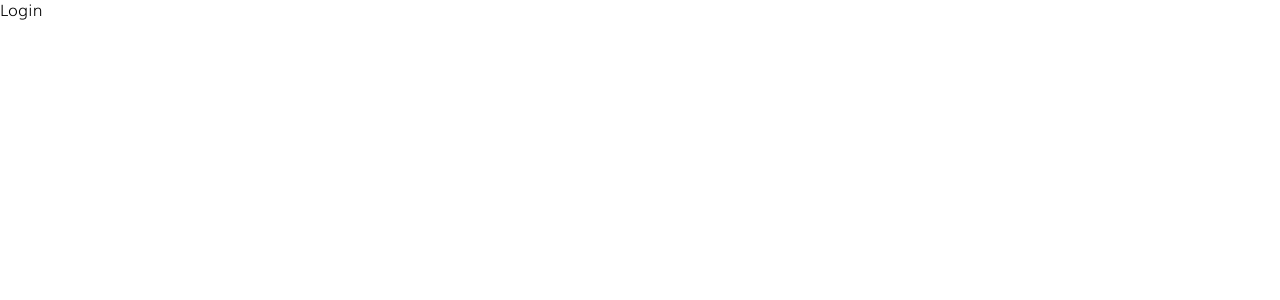
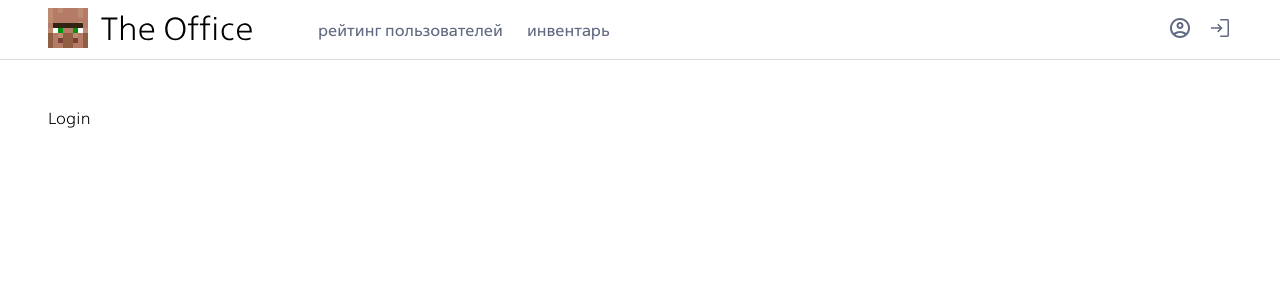
Before and after one commit to BlackKingWhitePawn/more.tech-frontend, a React (Create React App) app: page /login in a window 1280 px wide. Shown: the top 300 px of the page. Built offline with nearby package versions, Linux system fonts and the light colour scheme.

Commit message:
add header and layout

```diff
--- /dev/null
+++ b/src/components/Header/Header.scss
@@ -0,0 +1,35 @@
+@import '../../styles/effects';
+@import '../../styles/colors';
+
+.header {
+    width: 100%;
+    height: 60px;
+    display: flex;
+    justify-content: space-between;
+    padding: 16px 48px;
+    box-sizing: border-box;
+    border-bottom: $headerStrokeBottom;
+    color: $graySecondary;
+
+    &__left {
+        display: flex;
+        align-items: center;
+    }
+
+    &__items-container {
+        margin-left: 64px;
+    }
+
+    &__item {
+        margin-right: 24px;
+        font-weight: 500;
+    }
+
+    &__controls-container {
+        display: flex;
+
+        & > div:not(:first-child) {
+            margin-left: 16px;
+        }
+    }
+}
--- /dev/null
+++ b/src/components/Header/Header.tsx
@@ -0,0 +1,39 @@
+import Logo from 'components/Logo/Logo'
+import { AccountCircleIconSVG, LoginIconSVG } from 'media'
+import React, { FC } from 'react'
+import { Link } from 'react-router-dom'
+import UserStore from 'store/UserStore'
+import ButtonIcon from './ButtonIcon/ButtonIcon'
+import './Header.scss'
+
+interface HeaderProps {
+    items: {
+        title: string,
+        path: string
+    }[]
+}
+
+const Header: FC<HeaderProps> = ({ items }) => {
+    return (
+        <nav className="header">
+            <div className="header__left">
+                <Logo />
+                <div className="header__items-container">
+                    {items.map(item => <Link className='header__item' key={item.title} to={item.path}>
+                        {item.title}
+                    </Link>)}
+                </div>
+            </div>
+            <div className="header__controls-container">
+                <ButtonIcon path='/profile'>
+                    <AccountCircleIconSVG />
+                </ButtonIcon>
+                <ButtonIcon onClick={UserStore.clearUserData}>
+                    <LoginIconSVG />
+                </ButtonIcon>
+            </div>
+        </nav>
+    )
+}
+
+export default Header
--- a/src/components/Layout/Layout.scss
+++ b/src/components/Layout/Layout.scss
@@ -0,0 +1,5 @@
+.layout {
+    &__content {
+        padding: 48px 48px 10px;
+    }
+}
--- a/src/components/Layout/Layout.tsx
+++ b/src/components/Layout/Layout.tsx
@@ -1,4 +1,6 @@
+import Header from 'components/Header/Header'
 import React, { FC } from 'react'
+import './Layout.scss'
 
 interface LayoutProps {
     children: React.ReactNode
@@ -6,8 +8,14 @@ interface LayoutProps {
 
 const Layout: FC<LayoutProps> = ({ children }) => {
     return (
-        <div>
-            {children}
+        <div className='layout'>
+            <Header items={[
+                { path: '/leaderboard', title: 'рейтинг пользователей' },
+                { path: '/inventory', title: 'инвентарь' },
+            ]} />
+            <div className="layout__content">
+                {children}
+            </div>
         </div>
     )
 }
--- /dev/null
+++ b/src/components/Logo/Logo.tsx
@@ -0,0 +1,12 @@
+import { LogoSVG } from 'media'
+import React from 'react'
+
+function Logo() {
+    return (
+        <div className="logo">
+            <LogoSVG />
+        </div>
+    )
+}
+
+export default Logo
--- a/src/components/index.ts
+++ b/src/components/index.ts
@@ -1,3 +1,6 @@
+import ButtonIcon from "./Header/ButtonIcon/ButtonIcon";
+import Header from "./Header/Header";
 import Layout from "./Layout/Layout";
+import Logo from "./Logo/Logo";
 
-export { Layout }
+export { Layout, ButtonIcon, Header, Logo }
--- a/src/pages/Login/Login.tsx
+++ b/src/pages/Login/Login.tsx
@@ -1,8 +1,11 @@
+import { Layout } from 'components'
 import React from 'react'
 
 const Login = () => {
     return (
-        <div>Login</div>
+        <Layout>
+            <div>Login</div>
+        </Layout>
     )
 }
 
```
Also changed, not shown: src/components/Logo/Logo.scss (added).
